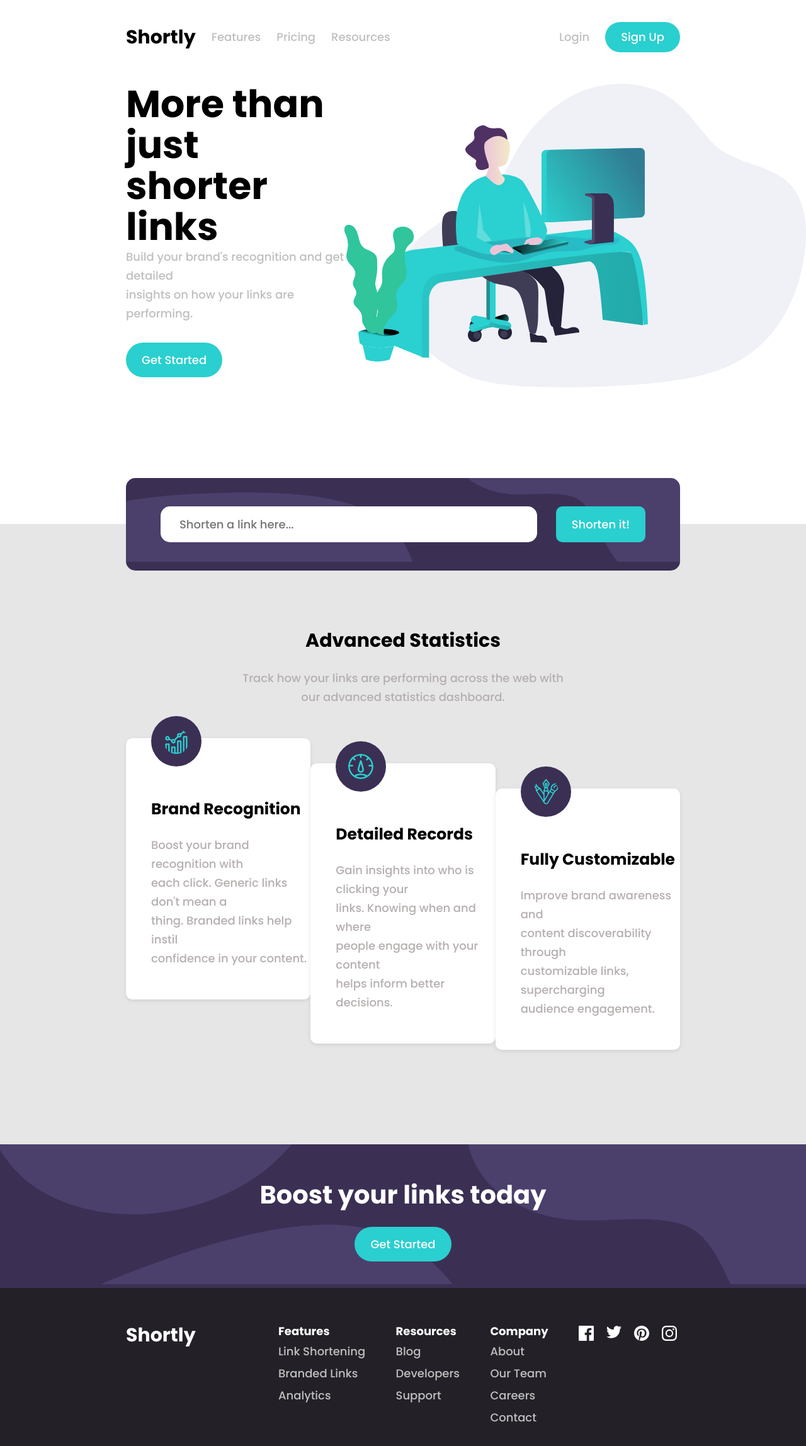
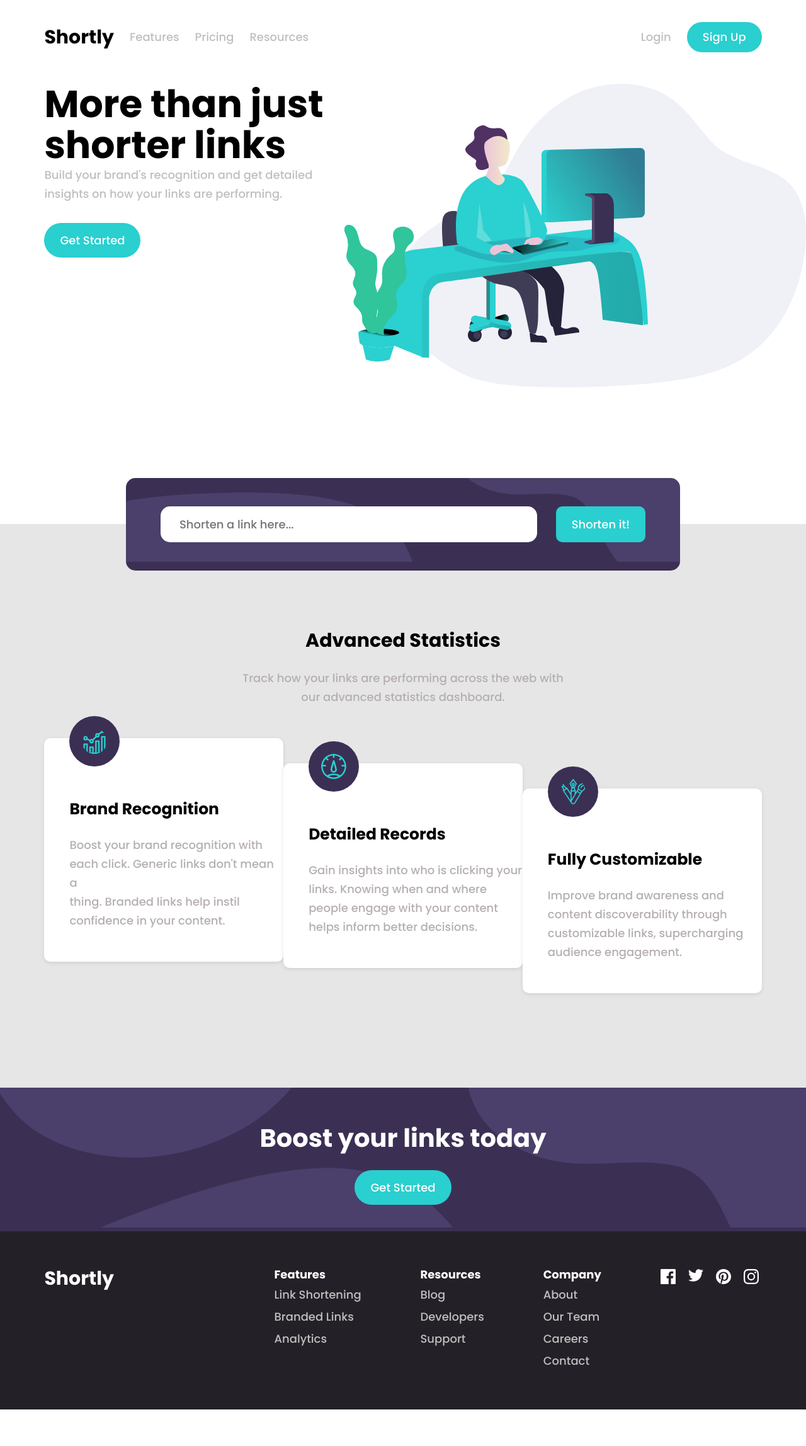
Before and after one commit to JulianTymeczko/URL-Shortener, a plain HTML site: page index.html in a window 1280 px wide. Shown: the whole page at 63% size. After the commit the page ends 2238 px from the top, so only its background shows below. Drawn offline with Linux system fonts and the light colour scheme.

Commit message:
added more responsiveness for odd widths

```diff
--- a/style.css
+++ b/style.css
@@ -26,6 +26,12 @@ footer h2,
 
 
 /* this will be for the side padding and heights of all of the parent containers */
+#search-bar {
+    margin: 0 200px;
+    position: relative;
+    top: 73.5px;
+}
+
 nav {
     padding-top: 35px;
     padding-left: 200px;
@@ -38,11 +44,6 @@ header {
 
 }
 
-#search-bar {
-    margin: 0 200px;
-    position: relative;
-    top: 73.5px;
-}
 
 footer {
     padding-left: 200px;
@@ -429,7 +430,40 @@ this is the part for the divs that will be created dynamically with javascript *
     background-color: hsl(180, 67%, 74%);
 }
 
-@media screen and (max-width:700px) {
+@media screen and (min-width:1001px) and (max-width:1750px) {
+    nav {
+        padding-top: 35px;
+        padding-left: 5.5%;
+        padding-right: 5.5%;
+    }
+
+    header {
+        padding-left:5.5%;
+        margin-bottom: 70px;
+
+    }
+
+
+    footer {
+        padding-left: 5.5%;
+        padding-right: 5.5%;
+        padding-top: 60px;
+        padding-bottom: 60px;
+    }
+
+    #advanced-statistics {
+        padding-left:5.5%;
+        padding-right: 5.5%;
+        padding-top: 170px;
+        padding-bottom: 170px;
+    }
+    header img{
+        overflow-x: hidden;
+    }
+}
+
+
+@media screen and (max-width:1000px) {
 
     /* this is for the all encompassing padding  */
     #advanced-statistics,
```
